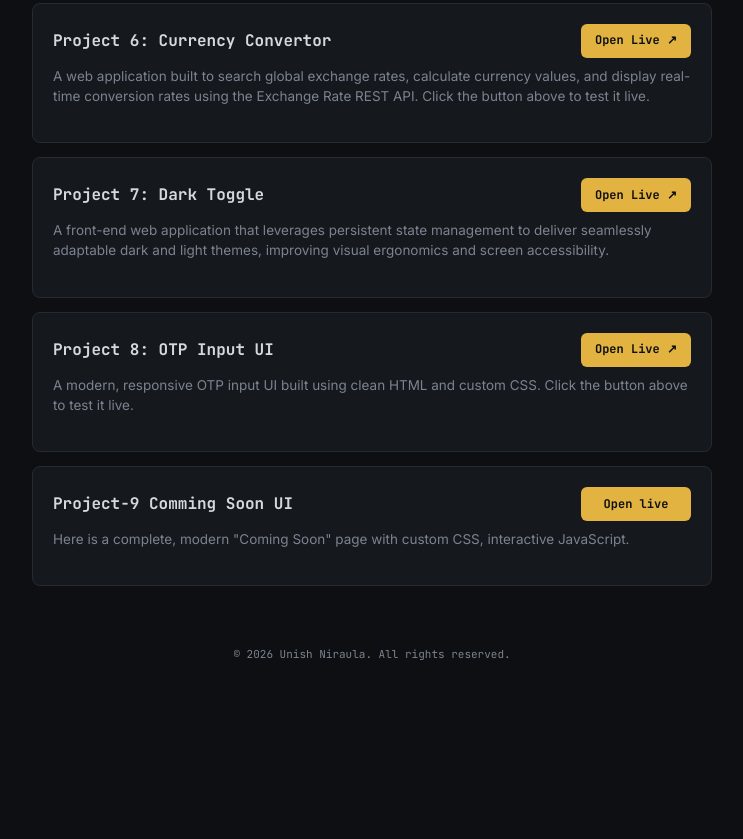
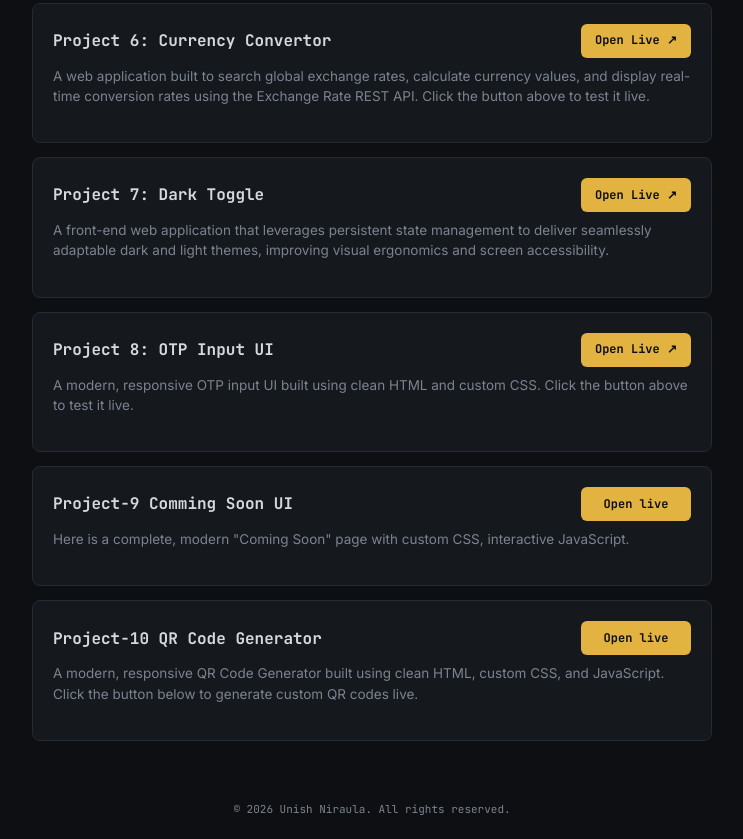
Before and after one commit to unishniraulaofficial/unish, a plain HTML site: page projects.html in a window 1280 px wide. Shown: the part 962-1801 px from the top of the page, without its empty margins (268-1011 px from the left). Before the commit the page ends 1646 px from the top, so only its background shows below. Drawn offline with Linux system fonts and the light colour scheme.

Commit message:
Add Project-10 QR Code Generator to projects.html
Added Project-10 QR Code Generator section with description and link.

```diff
--- a/projects.html
+++ b/projects.html
@@ -118,6 +118,16 @@
 
     <p class="project-desc">Here is a complete, modern "Coming Soon" page with custom CSS, interactive JavaScript.</p>
    </div>
+
+   <!-- Project 10 -->
+   <div class="card">
+    <div class="project-header">
+      <div class="project-title"> Project-10 QR Code Generator</div>
+      <a href="https://unishniraulaofficial.github.io/Project-10/" target="_blank" rel="noopener noreferrer" class="btn-launch">Open live</a>
+    </div>
+
+    <p class="project-desc">A modern, responsive QR Code Generator built using clean HTML, custom CSS, and JavaScript. Click the button below to generate custom QR codes live.</p>
+   </div>
 </main>
 
 <footer>&copy; <span id="year"></span> Unish Niraula. All rights reserved.</footer>
```
